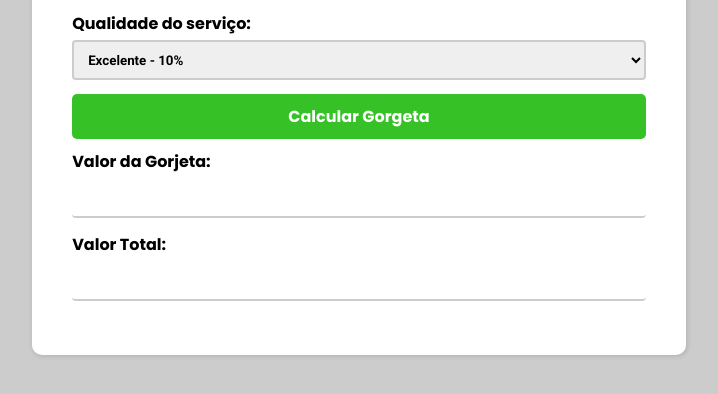
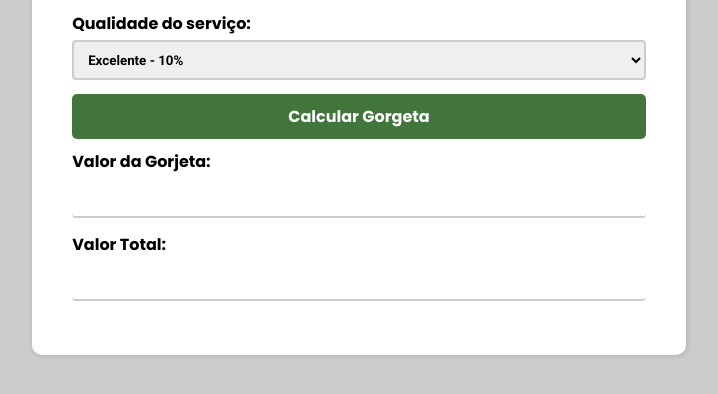
Before and after one commit to DorigonBruno/Calcular-Gorjeta, a plain HTML site: page index.html in a window 1280 px wide. In both pictures the pointer is over the button "Calcular Gorgeta". Shown: the part 274-668 px from the top of the page, without its empty margins (281-999 px from the left). Drawn offline with Linux system fonts and the light colour scheme.

Commit message:
button-hover

```diff
--- a/style.css
+++ b/style.css
@@ -71,4 +71,9 @@ button {
   margin-bottom: 10px;
   border-radius: 5px;
   font-size: 1rem;
+  transition: .3s ease-in-out;
 }
+
+button:hover{
+  background: #41753B;
+}
```
